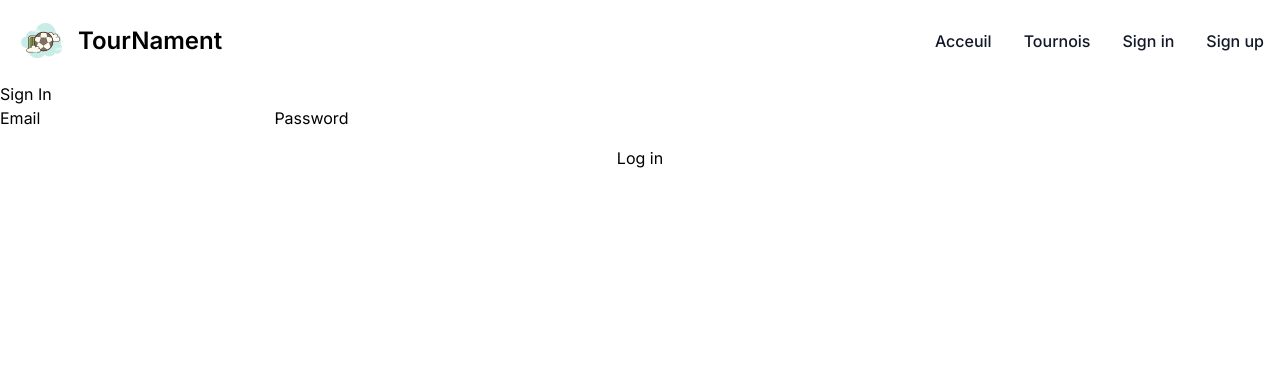
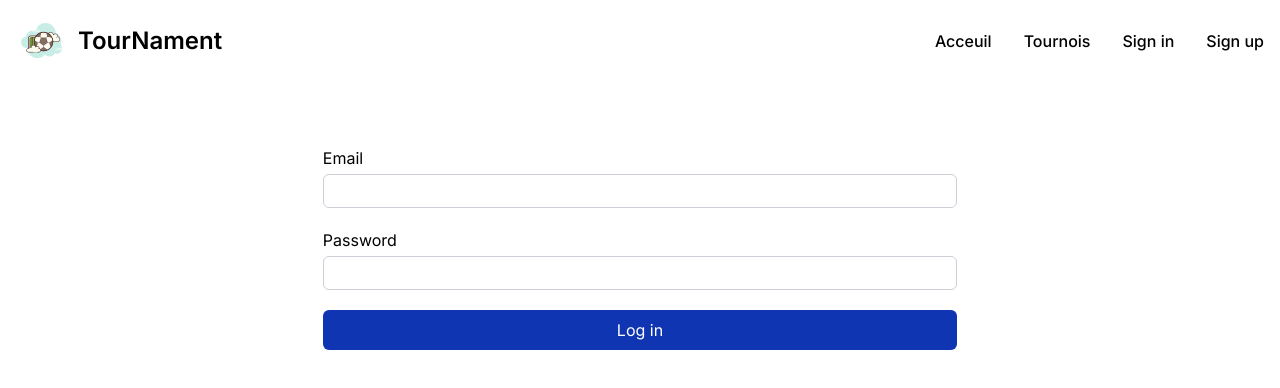
Before and after one commit to Sroyart/tournament, a Next.js app: page /sign-in in a window 1280 px wide. Shown: the top 388 px of the page. Built offline with nearby package versions, Linux system fonts and the light colour scheme.

Commit message:
style: style form

```diff
--- a/package.json
+++ b/package.json
@@ -6,13 +6,15 @@
     "dev": "next dev",
     "build": "next build",
     "start": "next start",
-    "lint": "next lint"
+    "lint": "next lint",
+    "prettier": "prettier --write ."
   },
   "dependencies": {
     "@auth/prisma-adapter": "^2.7.0",
     "@prisma/client": "^5.12.1",
     "bcryptjs": "^2.4.3",
     "next": "^15.0.1",
+    "next-auth": "^5.0.0-beta.25",
     "prisma": "^5.12.1",
     "react": "^18.3.1",
     "react-dom": "^18",
--- a/src/app/sign-in/page.tsx
+++ b/src/app/sign-in/page.tsx
@@ -3,7 +3,6 @@ import LoginForm from "@/components/forms/LoginForm"
 export default function page() {
   return (
     <div>
-      <h1>Sign In</h1>
       <LoginForm />
     </div>
   )
--- /dev/null
+++ b/src/components/forms/Form.tsx
@@ -0,0 +1,24 @@
+import React from "react"
+
+type Props = {
+  formAction: (payload: FormData) => void
+  children: React.ReactNode
+  isPending: boolean
+}
+
+const Form: React.FC<Props> = ({ formAction, children, isPending }) => (
+  <div className="flex justify-center items-center h-full my-16">
+    <form action={formAction}>
+      <fieldset>{children}</fieldset>
+      <button
+        className="bg-blue-primary hover:bg-blue-secondary text-white w-full py-2 rounded-md"
+        aria-disabled={isPending}
+        disabled={isPending}
+      >
+        Log in
+      </button>
+    </form>
+  </div>
+)
+
+export default Form
--- /dev/null
+++ b/src/components/forms/FormField.tsx
@@ -0,0 +1,23 @@
+import React from "react"
+
+type Props = {
+  name: string
+  type: string
+  label: string
+}
+
+const FormField: React.FC<Props> = ({ name, type, label }) => (
+  <>
+    <label htmlFor={`${name}_input`} className="inline-block w-full">
+      <span>{label}</span>
+    </label>
+    <input
+      className="border border-grey-primary rounded-md w-full mt-1 mb-5 py-1 px-3"
+      name={name}
+      id={`${name}_input`}
+      type={type}
+    />
+  </>
+)
+
+export default FormField
--- a/src/components/forms/LoginForm.tsx
+++ b/src/components/forms/LoginForm.tsx
@@ -1,5 +1,7 @@
 "use client"
 
+import Form from "@/components/forms/Form"
+import FormField from "@/components/forms/FormField"
 import { authentication } from "@/lib/actions/auth/signIn"
 import React, { useActionState } from "react"
 
@@ -7,20 +9,18 @@ const LoginForm = () => {
   const [state, formAction, isPending] = useActionState(authentication, null)
 
   return (
-    <form action={formAction}>
-      <label>
-        Email
-        <input name="email" type="email" />
-      </label>
-      <label>
-        Password
-        <input name="password" type="password" />
-        {state && <div role="alert">{state}</div>}
-      </label>
-      <button className="mt-4 w-full" aria-disabled={isPending}>
-        Log in
-      </button>
-    </form>
+    <Form formAction={formAction} isPending={isPending}>
+      <FormField name="email" type="email" label="Email" />
+      <FormField name="password" type="password" label="Password" />
+      {state && (
+        <div
+          className="bg-red-intComp rounded-md text-red-secText p-4 mb-5"
+          role="alert"
+        >
+          {state}
+        </div>
+      )}
+    </Form>
   )
 }
 
--- a/src/lib/actions/auth/signIn.ts
+++ b/src/lib/actions/auth/signIn.ts
@@ -14,7 +14,7 @@ export const authentication = async (
     if (error instanceof AuthError) {
       switch (error.type) {
         case "CredentialsSignin":
-          return "Invalid credentials."
+          return "Invalid email or password."
 
         default:
           return "Something went wrong."
--- a/tailwind.config.ts
+++ b/tailwind.config.ts
@@ -1,4 +1,4 @@
-import type { Config } from "tailwindcss";
+import type { Config } from "tailwindcss"
 
 const config: Config = {
   content: [
@@ -14,7 +14,26 @@ const config: Config = {
           "conic-gradient(from 180deg at 50% 50%, var(--tw-gradient-stops))",
       },
     },
+    colors: {
+      white: "#FFFFFF",
+      blue: {
+        primary: "#0F35B3",
+        secondary: "#041E9F",
+      },
+      grey: {
+        primary: "#CDCED7",
+        secondary: "#B9BBC6",
+      },
+      red: {
+        primary: "#CA1212",
+        secondary: "#B90000",
+        intComp: "#FFEBE8",
+        secText: "#D3221D",
+        higConText: "#661611",
+      },
+    },
   },
   plugins: [],
-};
-export default config;
+}
+
+export default config
```
Also changed, not shown: 1 other file (tests, documents, lock files or other folders).
